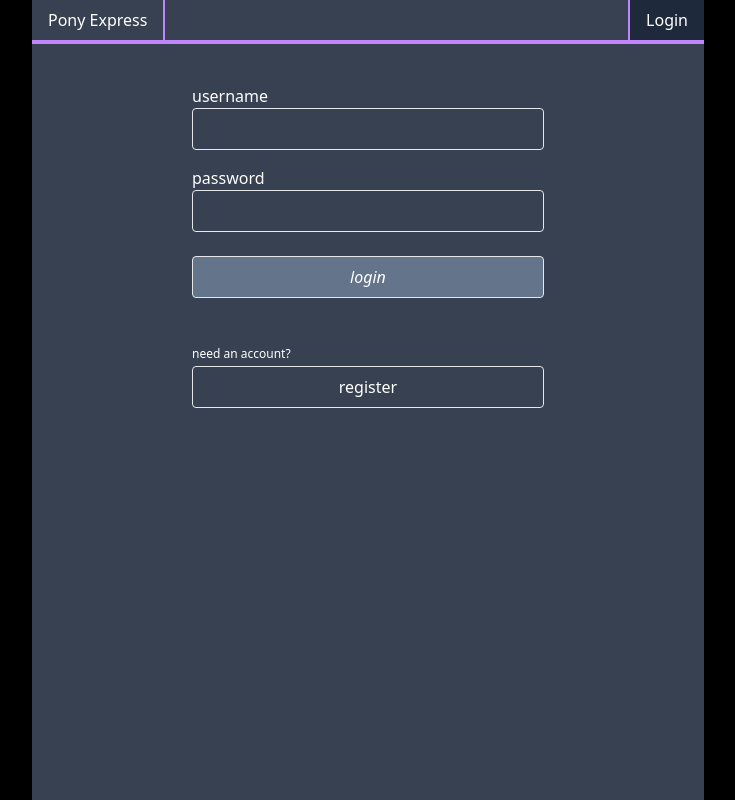
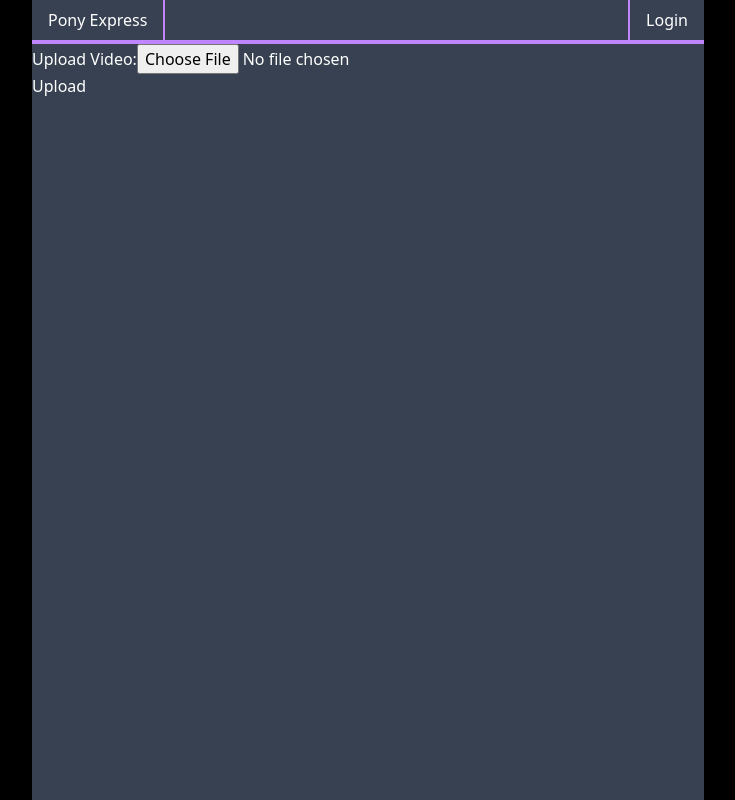
Before and after one commit to KodyKendall/EditVideoDarkly, a React (Vite) app in the folder frontend/: page /upload_videos in a window 1280 px wide. Before the commit this address led to /login. Shown: the whole page, without its empty margins (272-1007 px from the left). Built offline with nearby package versions, Linux system fonts and the light colour scheme; no server answers.

Commit message:
commit basic upload page for video upload

```diff
--- a/frontend/src/App.jsx
+++ b/frontend/src/App.jsx
@@ -9,6 +9,7 @@ import Profile from "./components/Profile"
 import Registration from "./components/Registration";
 import TopNav from "./components/TopNav";
 import HomePage from './components/HomePage';
+import UploadVideosPage from './components/UploadVideosPage';
 import "./index.css"
 
 const queryClient = new QueryClient();
@@ -47,6 +48,7 @@ function UnauthenticatedRoutes() {
       <Route path="/login" element={<Login />} />
       <Route path="/register" element={<Registration />} />
       <Route path="*" element={<Navigate to="/login" />} />
+      <Route path="/upload_videos" element={<UploadVideosPage />} />
     </Routes>
   );
 }
--- /dev/null
+++ b/frontend/src/components/UploadVideosPage.jsx
@@ -0,0 +1,52 @@
+import React, { useState } from 'react';
+
+const VideoUpload = () => {
+    const [selectedFile, setSelectedFile] = useState(null);
+
+    const handleFileChange = (event) => {
+        setSelectedFile(event.target.files[0]);
+    };
+
+    const handleSubmit = async (event) => {
+        event.preventDefault();
+        if (!selectedFile) {
+            alert("Please select a file first!");
+            return;
+        }
+
+        const formData = new FormData();
+        formData.append('video', selectedFile);
+
+        try {
+            const response = await fetch('http://PENDING', {
+                method: 'POST',
+                body: formData,
+            });
+            if (response.ok) {
+                alert('Video uploaded successfully!');
+            } else {
+                alert('Failed to upload video');
+            }
+        } catch (error) {
+            console.error('Error uploading video:', error);
+            alert('Error uploading video');
+        }
+    };
+
+    return (
+        <form onSubmit={handleSubmit}>
+            <div>
+                <label htmlFor="videoUpload">Upload Video:</label>
+                <input
+                    type="file"
+                    id="videoUpload"
+                    accept="video/*"
+                    onChange={handleFileChange}
+                />
+            </div>
+            <button type="submit">Upload</button>
+        </form>
+    );
+};
+
+export default VideoUpload;
```
